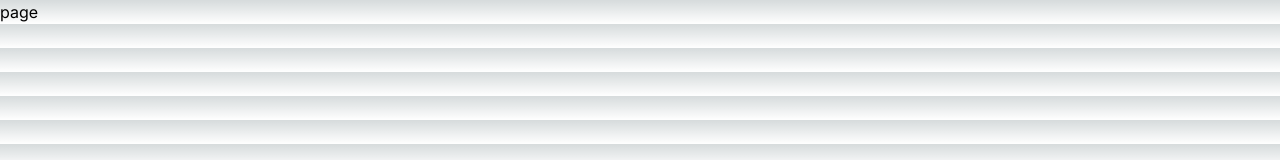
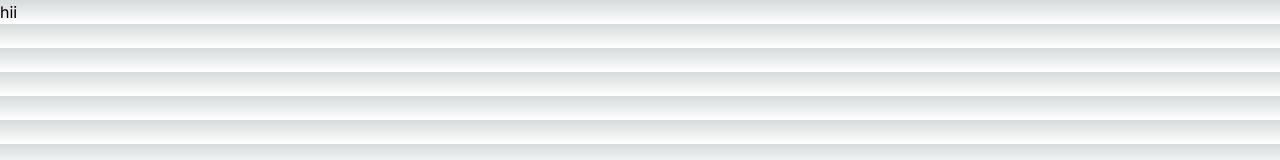
Before and after one commit to Rajkumar-Nagar/kishan, a Next.js app: page /Home in a window 1280 px wide. Shown: the top 160 px of the page. Built offline with nearby package versions, Linux system fonts and the light colour scheme.

Commit message:
second commit

```diff
--- a/src/app/Home/page.js
+++ b/src/app/Home/page.js
@@ -2,7 +2,8 @@ import React from 'react'
 
 function page() {
   return (
-    <div>page</div>
+    <div>hii </div>
+
   )
 }
 
```
